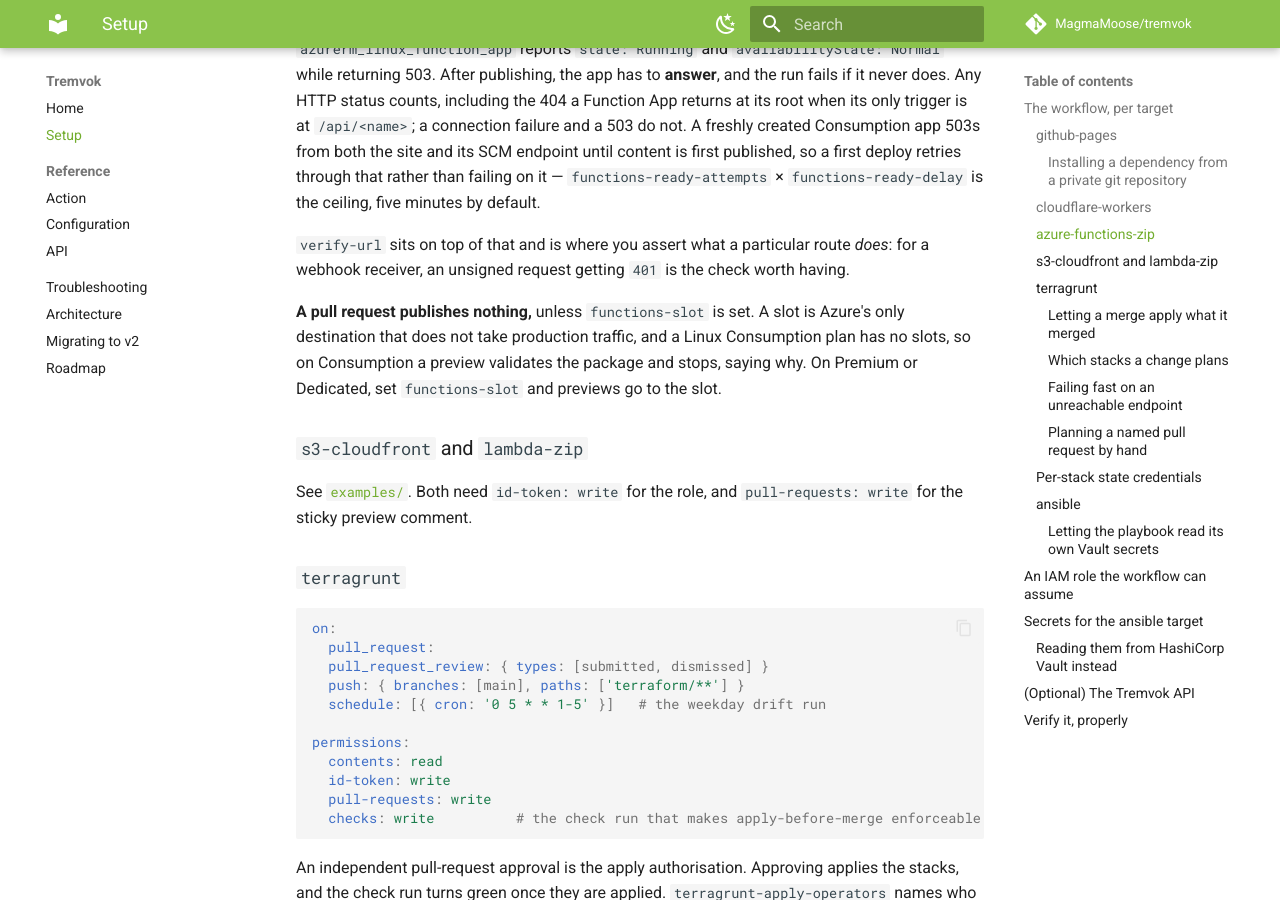
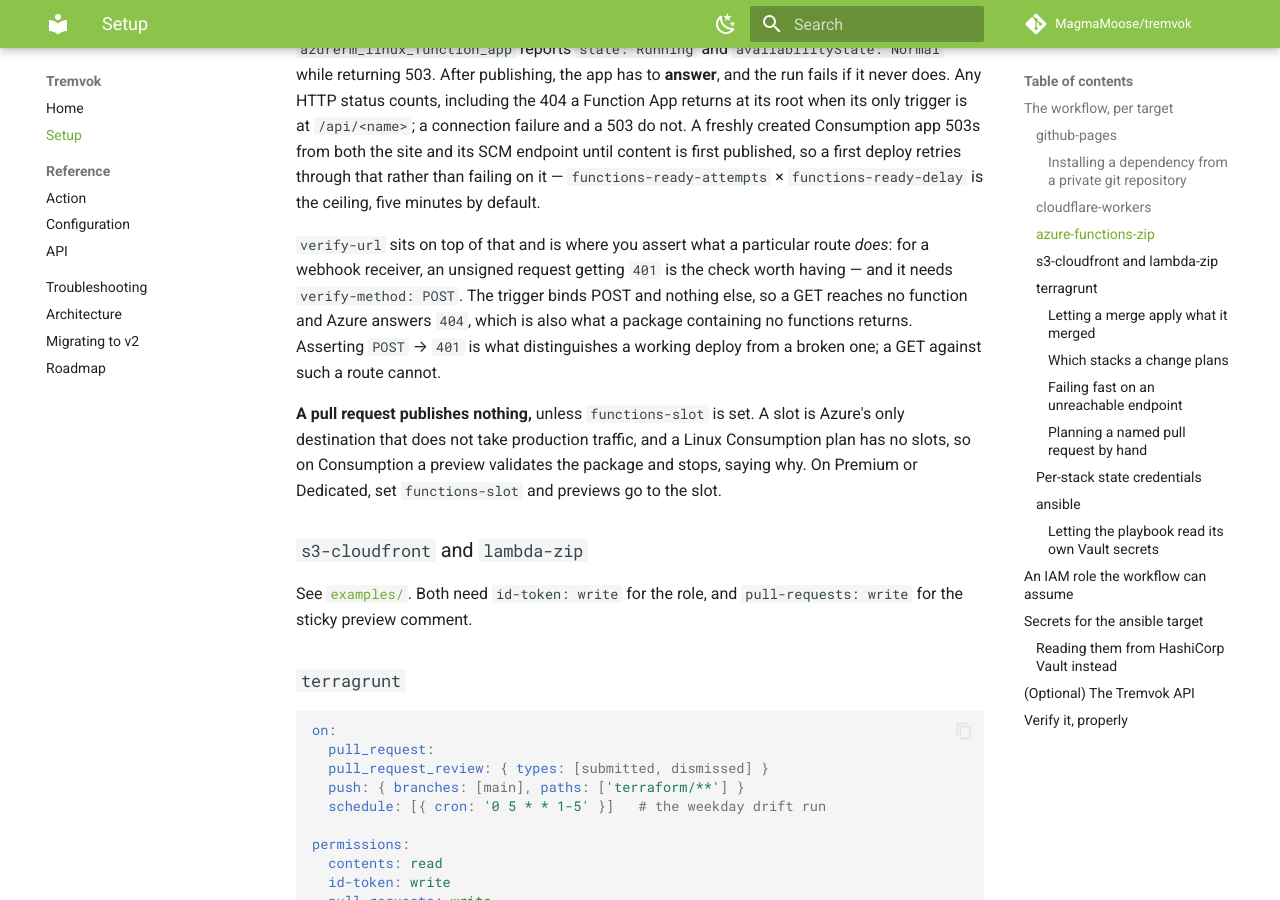
Before and after one commit to MagmaMoose/tremvok, an MkDocs documentation site: the page built from docs/setup.md, in a window 1280 px wide and 900 px high, scrolled down 4321 px. Built offline with MkDocs 1.6.1 and Material for MkDocs 9.7.7, drawn with Linux system fonts in a browser that asks for light colours; comment, search, counter and statistics services are not loaded.

Commit message:
feat: add verify-method, so a POST-only endpoint can be verified (#31)
* feat: add verify-method, so a POST-only endpoint can be verified

A GET cannot verify a large class of endpoints at all. A webhook receiver binds
POST and nothing else, so the GET this action always sent reached no function and
the platform answered 404 — which is also what a package containing no functions
returns. The check could not tell a working deploy from a broken one, and the 401
such a receiver returns for an unsigned request was not expressible.

`verify-method: POST` with `verify-status: 401` asserts instead that the function
is bound and that its signature check runs.

The method survives a redirect. curl otherwise downgrades a redirected POST to a
GET, so an http->https or trailing-slash redirect would turn "POST returns 401"
into "GET returns 404" and report the assertion failed for a reason that has
nothing to do with the deploy.

* fix(changelog): merge duplicate ### Added sections under [Unreleased]

The verify-method bullet was inserted as a fresh ### Added section
rather than into the existing one, leaving two consecutive subsections
under [Unreleased]. Merges them into one.

---------

Co-authored-by: Caleb Sargeant <calebsargeant@users.noreply.github.com>

```diff
--- a/docs/setup.md
+++ b/docs/setup.md
@@ -207,7 +207,11 @@ so a first deploy retries through that rather than failing on it —
 `functions-ready-attempts` × `functions-ready-delay` is the ceiling, five minutes by default.
 
 `verify-url` sits on top of that and is where you assert what a particular route *does*: for a
-webhook receiver, an unsigned request getting `401` is the check worth having.
+webhook receiver, an unsigned request getting `401` is the check worth having — and it needs
+`verify-method: POST`. The trigger binds POST and nothing else, so a GET reaches no function
+and Azure answers `404`, which is also what a package containing no functions returns. Asserting
+`POST` → `401` is what distinguishes a working deploy from a broken one; a GET against such a
+route cannot.
 
 **A pull request publishes nothing,** unless `functions-slot` is set. A slot is Azure's only
 destination that does not take production traffic, and a Linux Consumption plan has no slots,
```
Also changed, not shown: CHANGELOG.md (+9 -0 lines), README.md (+1 -1 lines), action.yml (+17 -0 lines), docs/action-reference.md (+2 -1 lines), 4 other files.
